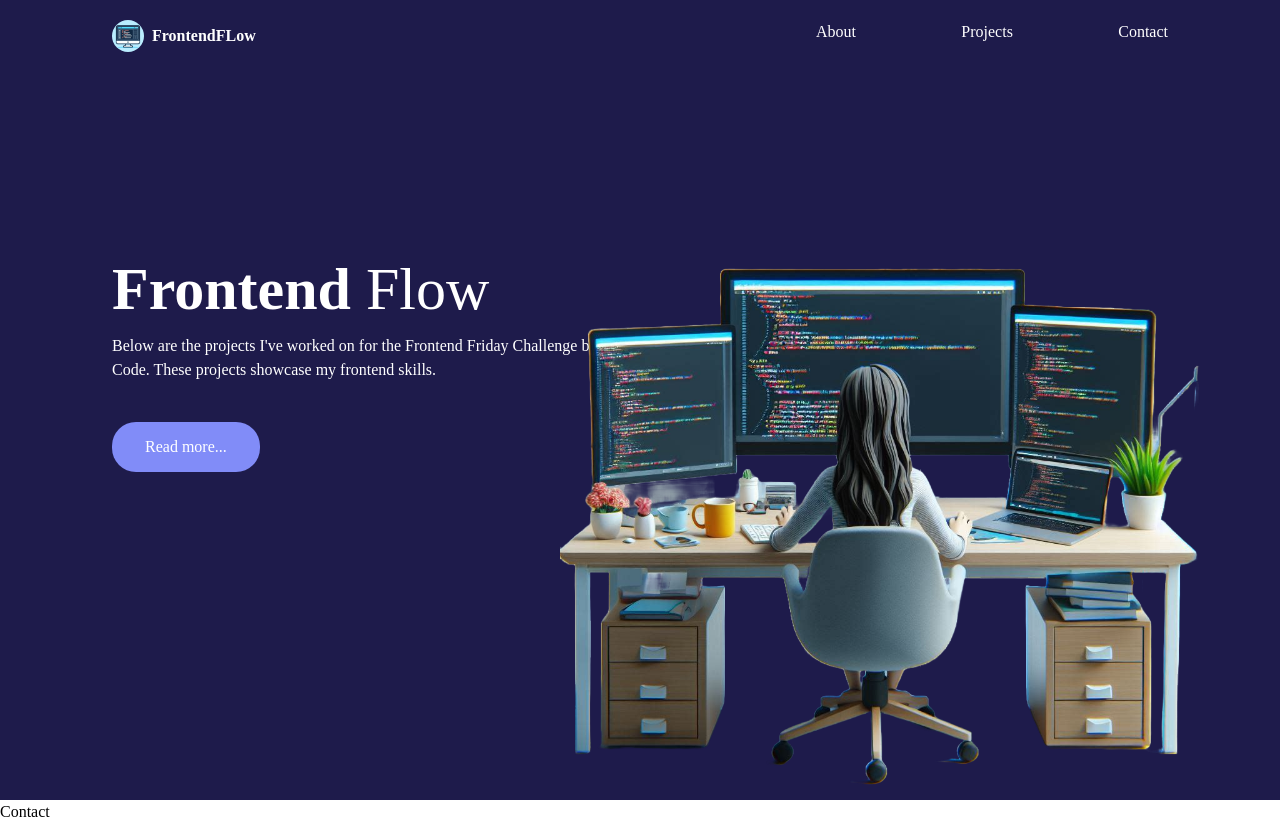
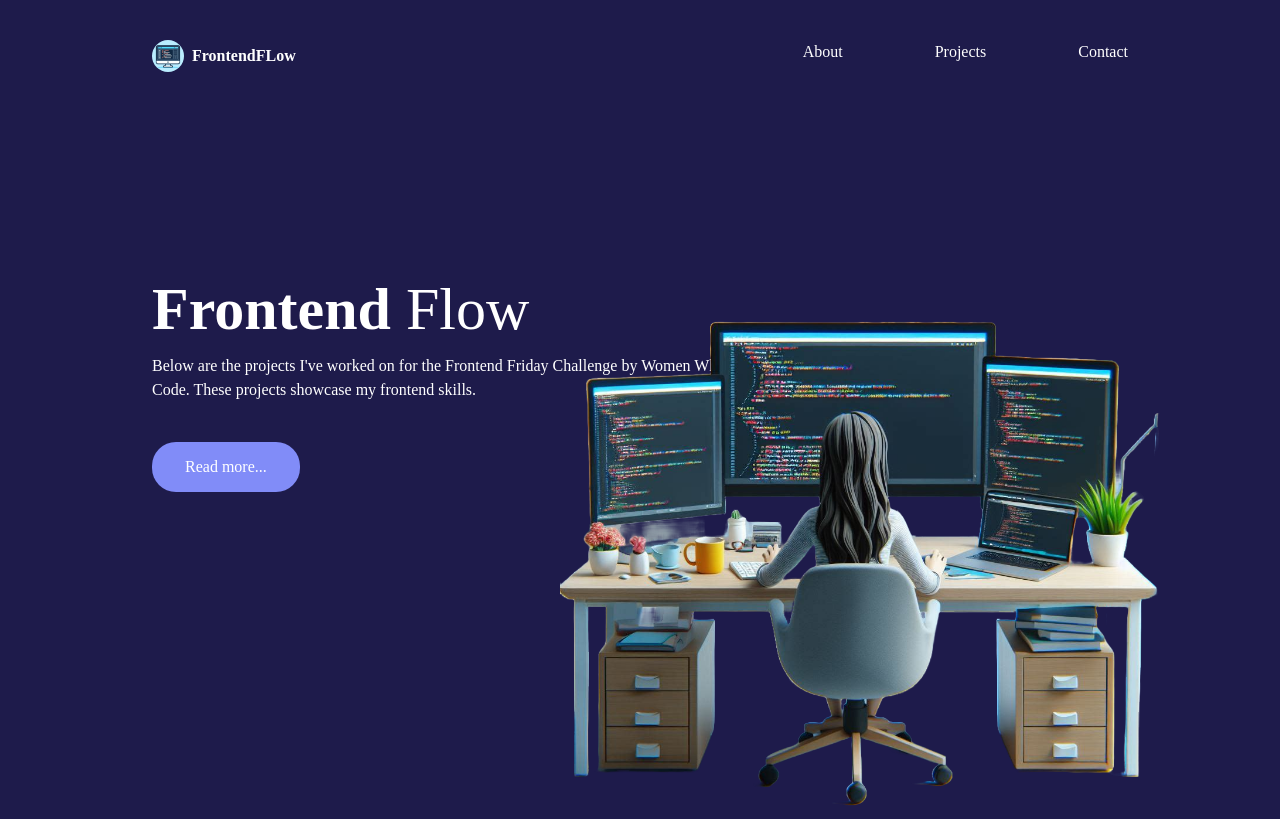
Before and after one commit to Rgit915/frontend-flow, a React (Vite) app: page /contact in a window 1280 px wide. Shown: the top 819 px of the page. Built offline with nearby package versions, Linux system fonts and the light colour scheme.

Commit message:
Add styles

```diff
--- a/src/index.css
+++ b/src/index.css
@@ -2,18 +2,20 @@
 @tailwind components;
 @tailwind utilities;
 
+@layer base {
+  body {
+    @apply font-great-vibes;
+  }
 
-@layer{
-
-  body{
-    @apply font-great-vibes
+  header{
+    @apply min-h-screen  bg-indigo-950 text-white px-10 py-5 z-[20] overflow-hidden
   }
 
   .overlay {
-    @apply  absolute top-0 left-0 w-full h-full bg-black bg-opacity-60 text-white flex flex-col justify-center items-center gap-2 p-5 transition-opacity duration-700 ease-in-out opacity-0 hover:opacity-100 rounded-xl }
-
-  .overlay h2{
-    @apply font-extrabold mt-0 rounded-xl
+    @apply absolute top-0 left-0 w-full h-full bg-black bg-opacity-60 text-white flex flex-col justify-center items-center gap-2 p-5 transition-opacity duration-700 ease-in-out opacity-0 hover:opacity-100 rounded-xl;
   }
 
+  .overlay h2 {
+    @apply font-extrabold mt-0 rounded-xl;
+  }
 }
```
